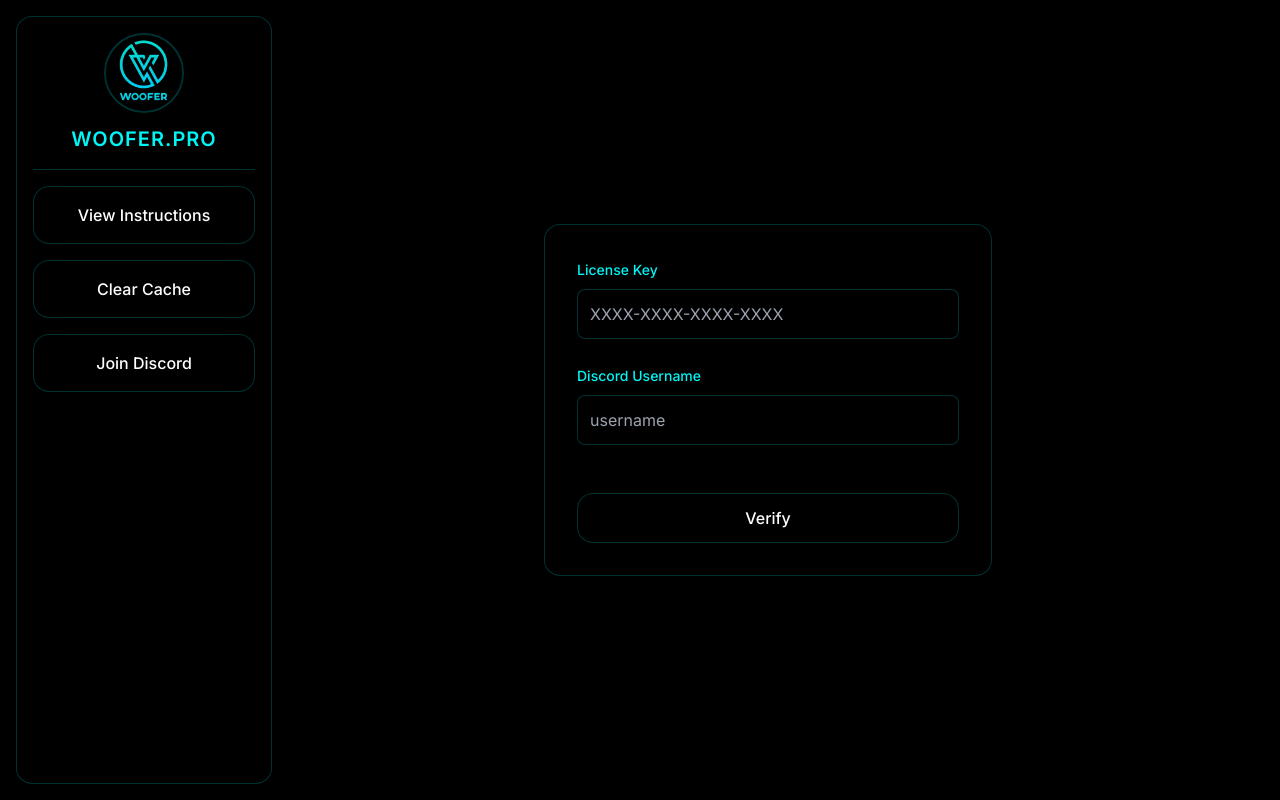
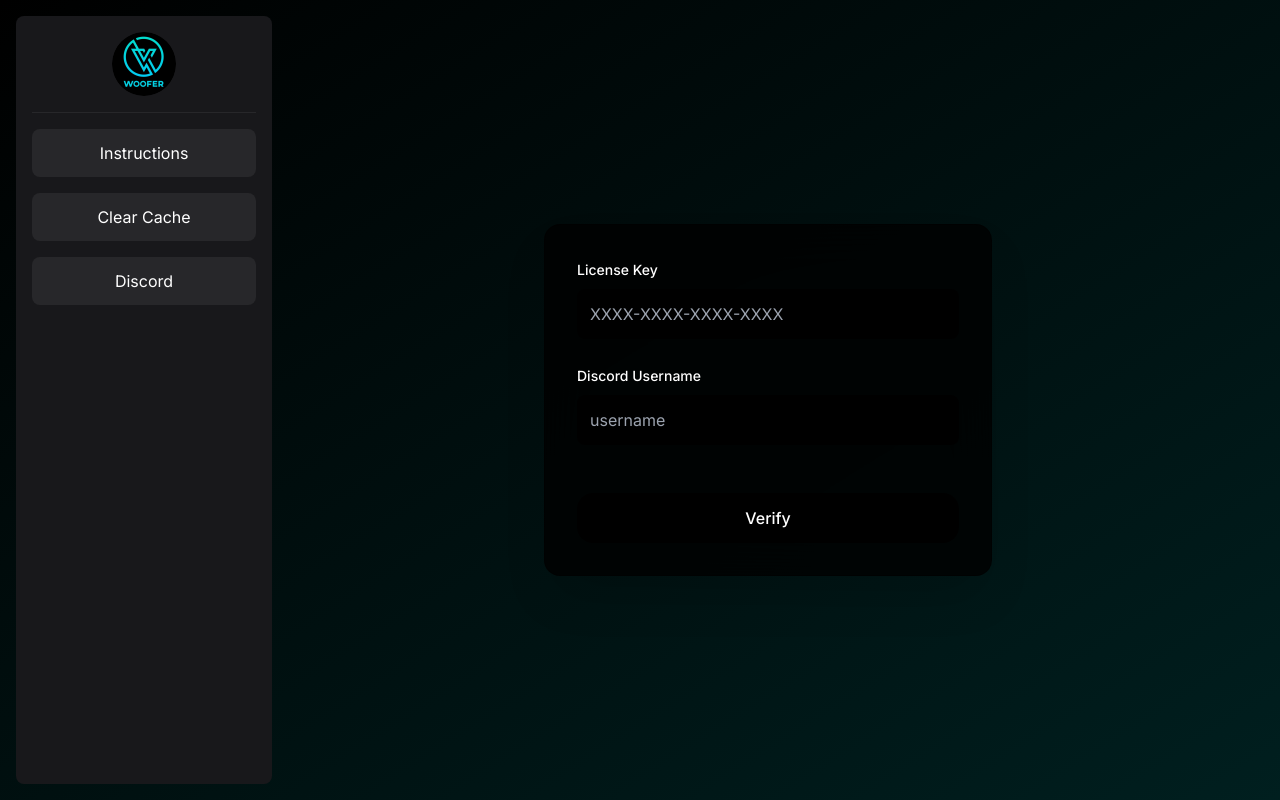
Before and after one commit to smaefr/woofer-pro-site, a plain HTML site: page index.html in a window 1280 px wide. Drawn offline with nearby package versions, Linux system fonts and the light colour scheme.

Commit message:
fix bg color and sidebar

```diff
--- a/index.html
+++ b/index.html
@@ -10,57 +10,58 @@
     <style>
         body {
             font-family: 'Inter', sans-serif;
+            background: linear-gradient(to bottom right, #000000, #001f1f);
         }
         :root {
-            --woofer-cyan: #00F5F5;
+            --woofer-cyan: #00FFFF;
         }
     </style>
 </head>
 <body class="bg-black text-white min-h-screen">
     <div class="flex min-h-screen p-4">
         <!-- Floating Sidebar -->
-        <div class="w-64 p-4 space-y-4 bg-black/40 backdrop-blur-xl rounded-2xl border border-[#00F5F5]/20 shadow-2xl h-[calc(100vh-2rem)]">
-            <!-- Logo and Title Section -->
-            <div class="flex flex-col items-center space-y-3">
-                <div class="w-20 h-20 rounded-full border-2 border-[#00F5F5]/20 overflow-hidden">
-                    <img src="images/wooferlogo.png" alt="Woofer Logo" class="w-full h-full object-cover">
+        <div class="w-64 p-4 space-y-4 bg-zinc-900 rounded-lg">
+            <!-- Logo Section -->
+            <div class="flex justify-center">
+                <div class="w-16 h-16 rounded-full overflow-hidden">
+                    <img src="images/wooferlogo.png" alt="Logo" class="w-full h-full object-cover">
                 </div>
-                <h1 class="text-xl font-bold tracking-wider text-[#00F5F5]">WOOFER.PRO</h1>
             </div>
 
             <!-- Divider -->
-            <div class="border-t border-[#00F5F5]/20 my-6"></div>
+            <div class="border-t border-zinc-800 my-4"></div>
 
-            <button type="button" class="bg-black backdrop-blur-xl rounded-2xl p-4 shadow-2xl border border-[#00F5F5]/20 text-white font-medium w-full flex items-center justify-center gap-2 transition-all duration-200 hover:bg-[#00F5F5] hover:text-black" id="instructions">
-                View Instructions
+            <!-- Simplified Buttons -->
+            <button type="button" class="w-full bg-zinc-800 text-white p-3 rounded-lg hover:bg-zinc-700 transition-colors" id="instructions">
+                Instructions
             </button>
 
-            <button type="button" class="bg-black backdrop-blur-xl rounded-2xl p-4 shadow-2xl border border-[#00F5F5]/20 text-white font-medium w-full flex items-center justify-center gap-2 transition-all duration-200 hover:bg-[#00F5F5] hover:text-black" id="clear">
+            <button type="button" class="w-full bg-zinc-800 text-white p-3 rounded-lg hover:bg-zinc-700 transition-colors" id="clear">
                 Clear Cache
             </button>
 
-            <a href="https://discord.gg/your-invite-code" target="_blank" class="bg-black backdrop-blur-xl rounded-2xl p-4 shadow-2xl border border-[#00F5F5]/20 text-white font-medium w-full flex items-center justify-center gap-2 transition-all duration-200 hover:bg-[#00F5F5] hover:text-black">
-                Join Discord
+            <a href="https://discord.gg/your-invite-code" target="_blank" class="block w-full bg-zinc-800 text-white p-3 rounded-lg hover:bg-zinc-700 transition-colors text-center">
+                Discord
             </a>
         </div>
 
         <!-- Main -->
         <div class="flex-1 flex items-center justify-center p-6">
             <div class="max-w-md w-full">
-                <div class="bg-black backdrop-blur-xl rounded-2xl p-8 shadow-2xl border border-[#00F5F5]/20">
+                <div class="bg-black/80 backdrop-blur-xl rounded-2xl p-8 shadow-2xl shadow-black/20 border border-black/40">
                     <form class="space-y-6">
                         <div class="space-y-2">
-                            <label class="text-sm font-medium text-[#00F5F5]">License Key</label>
+                            <label class="text-sm font-medium text-white">License Key</label>
                             <input type="text"
-                                   class="w-full bg-black border border-[#00F5F5]/20 text-white rounded-lg p-3 outline-none focus:ring-2 focus:ring-[#00F5F5] focus:border-transparent transition-all duration-200"
+                                   class="w-full bg-black/80 border border-black/40 text-white rounded-lg p-3 outline-none focus:ring-2 focus:ring-[#00FFFF] focus:border-transparent transition-all duration-200"
                                    placeholder="XXXX-XXXX-XXXX-XXXX"
                                    required>
                         </div>
 
                         <div class="space-y-2">
-                            <label class="text-sm font-medium text-[#00F5F5]">Discord Username</label>
+                            <label class="text-sm font-medium text-white">Discord Username</label>
                             <input type="text"
-                                   class="w-full bg-black border border-[#00F5F5]/20 text-white rounded-lg p-3 outline-none focus:ring-2 focus:ring-[#00F5F5] focus:border-transparent transition-all duration-200"
+                                   class="w-full bg-black/80 border border-black/40 text-white rounded-lg p-3 outline-none focus:ring-2 focus:ring-[#00FFFF] focus:border-transparent transition-all duration-200"
                                    placeholder="username"
                                    required>
                         </div>
@@ -71,7 +72,7 @@
                             </div>
                         </div>
 
-                        <button type="submit" class="bg-black border border-[#00F5F5]/20 text-white font-medium py-3 px-4 rounded-2xl transition-all duration-200 w-full flex items-center justify-center gap-2 hover:bg-[#00F5F5] hover:text-black">
+                        <button type="submit" class="bg-black/80 border border-black/40 text-white font-medium py-3 px-4 rounded-2xl transition-all duration-200 w-full flex items-center justify-center gap-2 hover:bg-[#00FFFF] hover:text-black">
                             Verify
                         </button>
                     </form>
```
